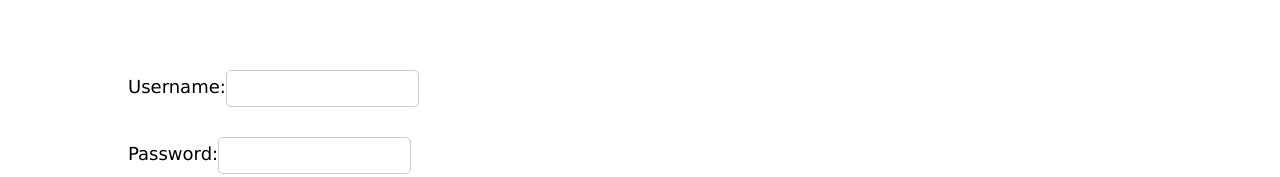
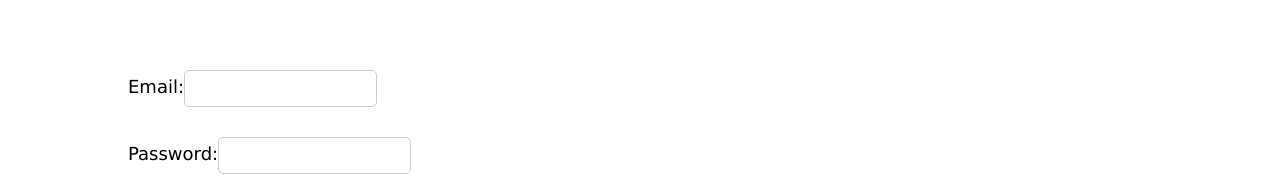
Before and after one commit to chingu-voyages/v46-tier3-team-33, a React (Vite) app in the folder frontend/: page /Login in a window 1280 px wide. Shown: the part 120-297 px from the top of the page. Built offline with nearby package versions, Linux system fonts and the light colour scheme.

Commit message:
changed username to email on form

```diff
--- a/frontend/src/components/Pages/login/Login.tsx
+++ b/frontend/src/components/Pages/login/Login.tsx
@@ -14,6 +14,8 @@ const LoginForm: React.FC = () => {
 
 	// Implement your login logic here
 
+	//need to check emails are valid and passwords are long enough.
+
     // Assuming the login is successful, relocate the user to the home page
     navigate('/'); // navigates to home page after login
   };
@@ -22,7 +24,7 @@ const LoginForm: React.FC = () => {
     <form className='input_form' onSubmit={handleSubmit}>
       <div className = 'form_row'>
 	  <label>
-        Username:
+        Email:
         	<input type="text" value={username} onChange={(event) => setUsername(event.target.value)} required/>
       </label>
 	  </div>
```
